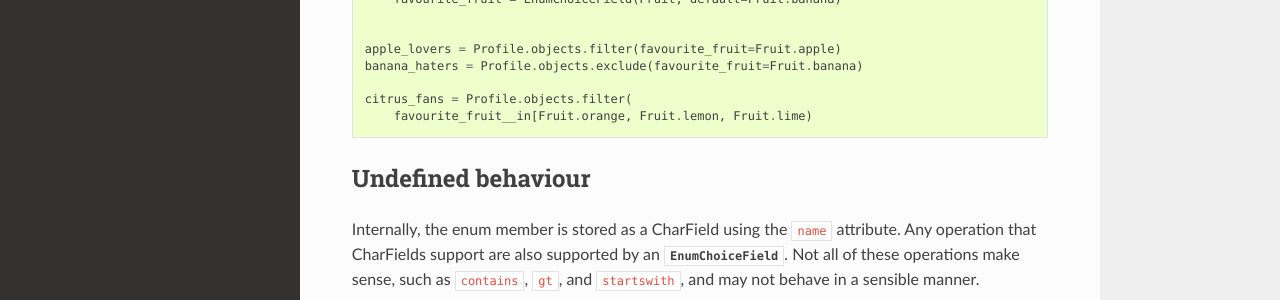
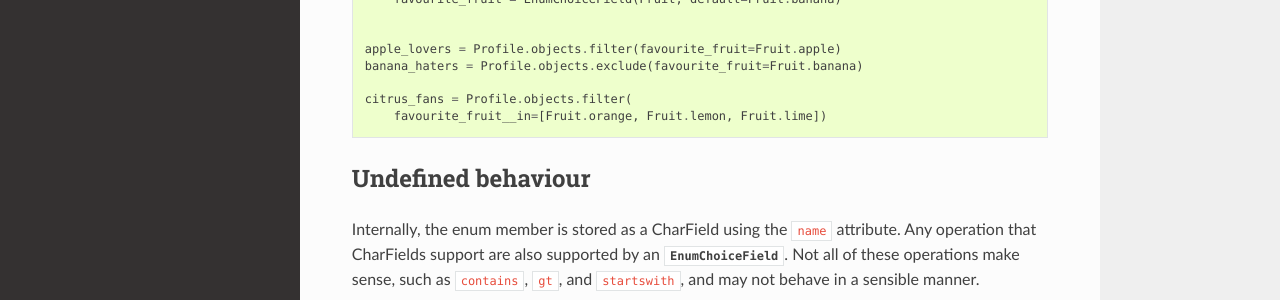
Before and after one commit to mx-moth/django-enumchoicefield, a Sphinx documentation site: the page built from docs/queries.rst, in a window 1280 px wide and 1019 px high. Shown: the part 439-739 px from the top of the window. Built offline with Sphinx 7.4.7 and the Read the Docs theme 2.0.0, drawn with Linux system fonts in a browser that asks for light colours.

Commit message:
Fix some incorrect code in docs

```diff
--- a/docs/queries.rst
+++ b/docs/queries.rst
@@ -27,7 +27,7 @@ The following queries demonstrate some of what is possible:
     banana_haters = Profile.objects.exclude(favourite_fruit=Fruit.banana)
 
     citrus_fans = Profile.objects.filter(
-        favourite_fruit__in[Fruit.orange, Fruit.lemon, Fruit.lime)
+        favourite_fruit__in=[Fruit.orange, Fruit.lemon, Fruit.lime])
 
 Undefined behaviour
 ===================
```
